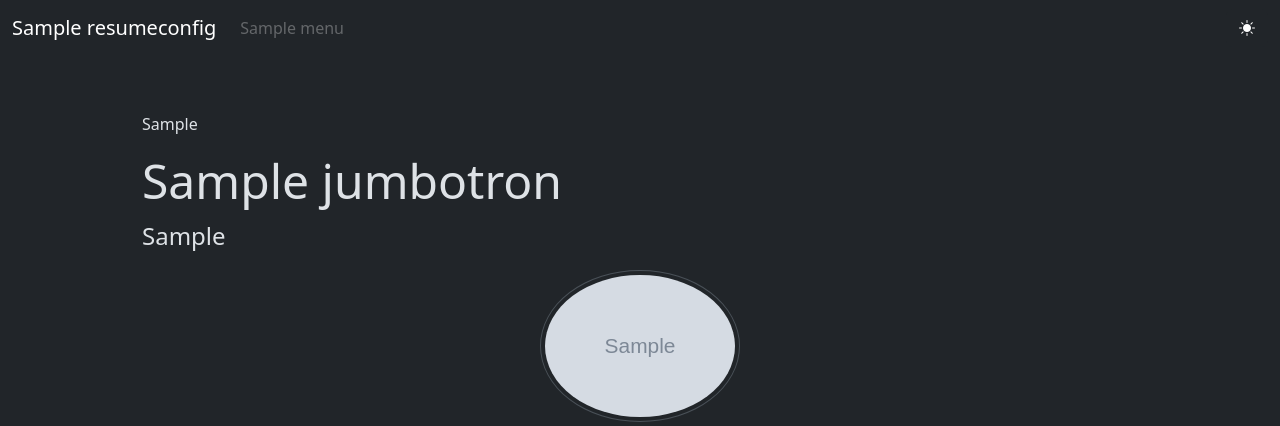
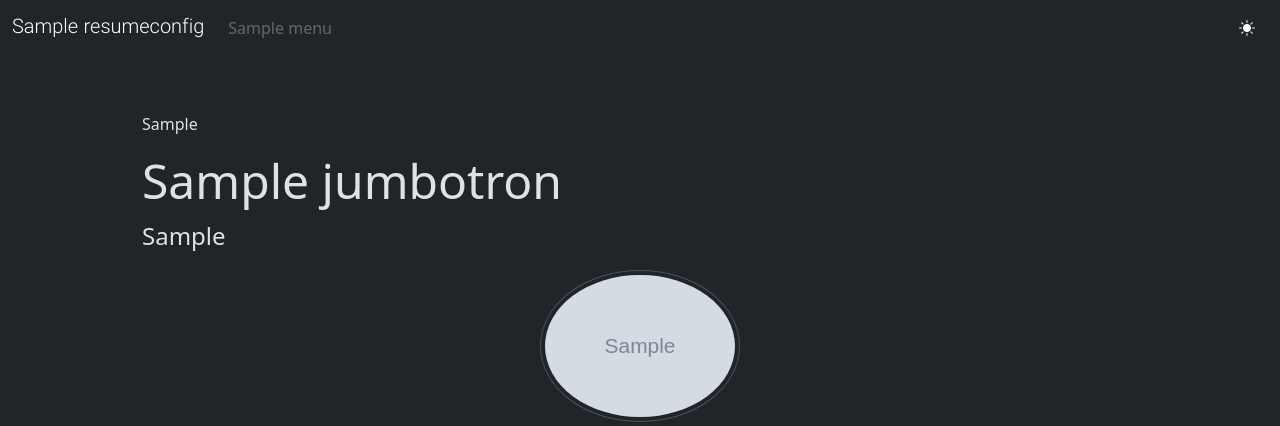
Before and after one commit to estaji/0mid-net, a Django app: page / in a window 1280 px wide. Shown: the top 426 px of the page. Run offline with Django 4.2, Linux system fonts and the light colour scheme; tables that the repository leaves empty hold one stand-in row (values such as "Sample post"); grey boxes marked "Sample" are stand-in pictures; data that the repository does not hold is empty; some libraries are stand-ins or nearby versions.

Commit message:
Add Vazir font to navbar title

```diff
--- a/static/resume/base.css
+++ b/static/resume/base.css
@@ -1,5 +1,15 @@
 .theme {
     color: gray;
+}
+
+@font-face {
+    font-family: "Vazir-Thin";
+    src:
+        url("/static/fonts/Vazir-Thin.woff2") format("woff2");
+    }
+
+a.vazir-font {
+    font-family: "Vazir-Thin";
 }
 
 .social-icons {
--- a/templates/resume/base.html
+++ b/templates/resume/base.html
@@ -36,7 +36,7 @@
 
     <nav class="navbar navbar-expand-lg">
       <div class="container-fluid">
-        <a class="navbar-brand" href="{% url 'resume' %}">{{ object_list.0.site_title }}</a>
+        <a class="navbar-brand vazir-font" href="{% url 'resume' %}">{{ object_list.0.site_title }}</a>
         <button class="navbar-toggler collapsed" type="button" data-bs-toggle="collapse" data-bs-target="#navbarsSite" aria-controls="navbarsSite" aria-expanded="false" aria-label="Toggle navigation">
           <span class="navbar-toggler-icon"></span>
         </button>
```
Also changed, not shown: static/fonts/Vazir-Black.woff2 (added), static/fonts/Vazir-Bold.woff2 (added), static/fonts/Vazir-Light.woff2 (added), static/fonts/Vazir-Medium.woff2 (added), static/fonts/Vazir-Regular.woff2 (added), static/fonts/Vazir-Thin.woff2 (added), static/fonts/Vazir-Variable.woff2 (added).
